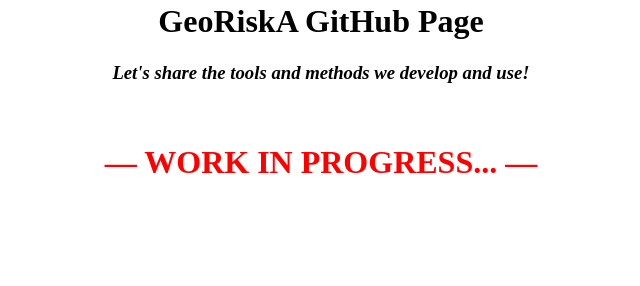
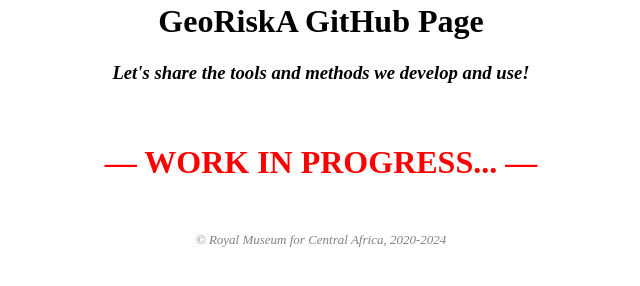
Before and after one commit to GeoRiskA/GeoRiskA.github.io, a plain HTML site: page index.html in a window 1280 px wide. Shown: the part 134-420 px from the top of the page, without its empty margins (319-959 px from the left). Drawn offline with Linux system fonts and the light colour scheme.

Commit message:
Test main page for GitHub Pages

```diff
--- a/index.html
+++ b/index.html
@@ -20,5 +20,8 @@
         <div style="padding: 20px;">
             <h1 style="text-align: center; color: red; font-weight: bold;"> —  WORK IN PROGRESS...  — </h1>
         </div>
+        <footer style="text-align: center; font-size: small; color: grey; font-style: italic; padding: 10px;">
+            © Royal Museum for Central Africa, 2020-2024
+        </footer>
     </body>
 </html>
```
